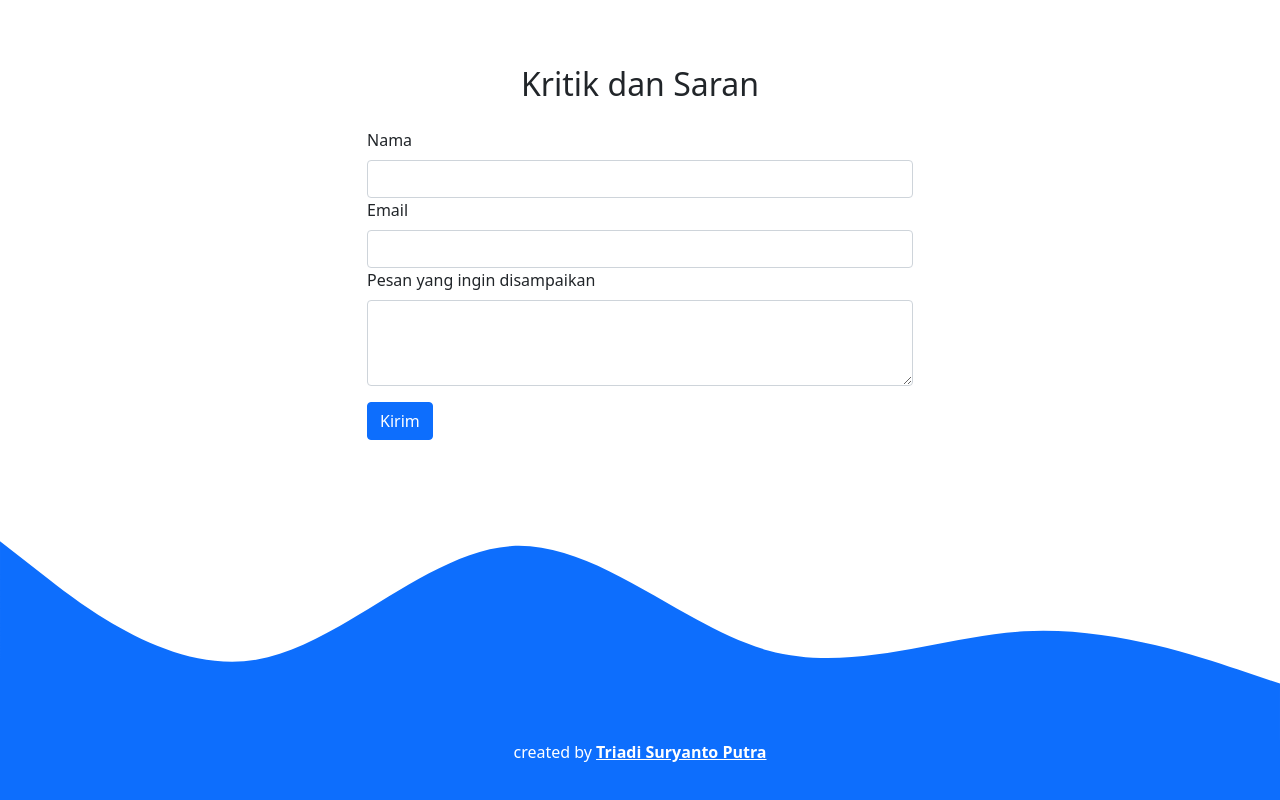
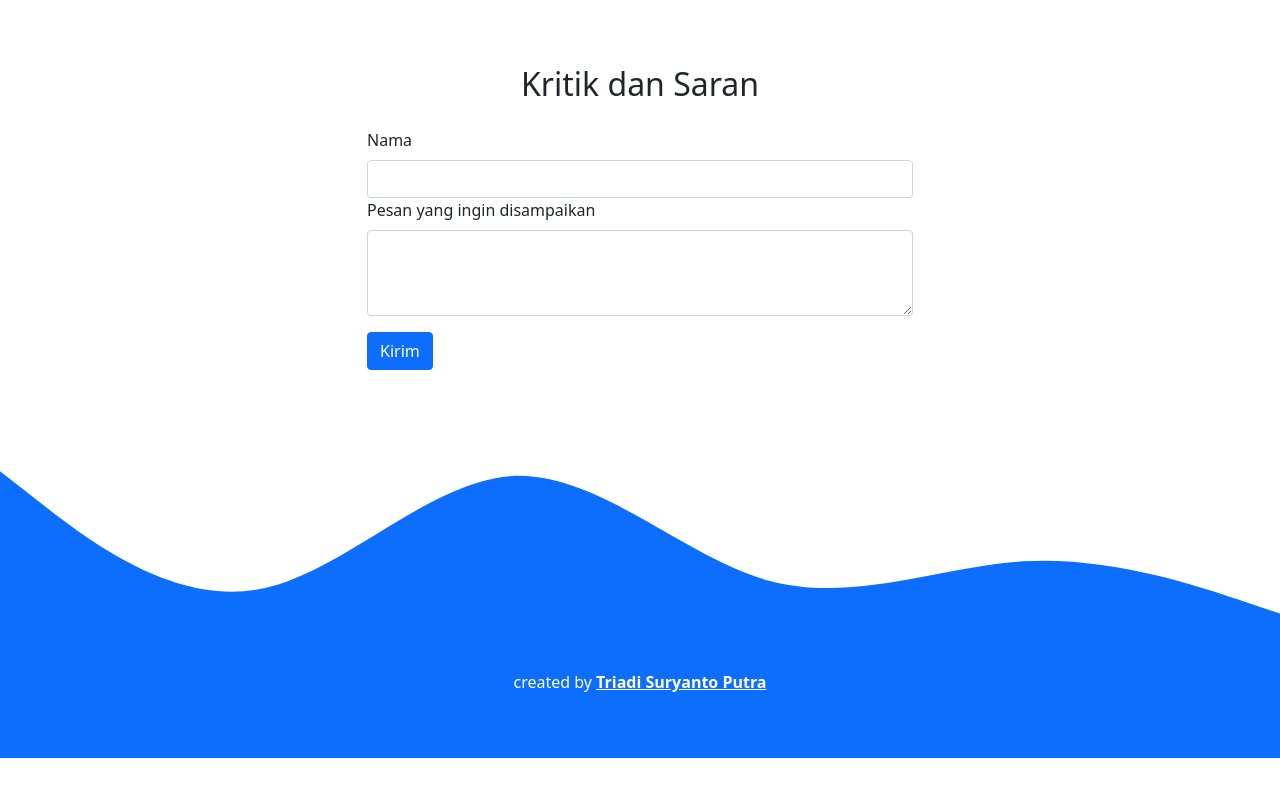
Before and after one commit to evosasori/evosasori, a plain HTML site: page index.html in a window 1280 px wide. Shown: the part 2429-3229 px from the top of the page. After the commit the page ends 3187 px from the top, so only its background shows below. Drawn offline with nearby package versions, Linux system fonts and the light colour scheme.

Commit message:
email hilang

```diff
--- a/index.html
+++ b/index.html
@@ -167,9 +167,6 @@
                 <input type="text" class="form-control" id="name" aria-describedby="name" name="nama" />
 
               <div class="mb-3">
-                <label for="email" class="form-label">Email</label>
-                <input type="email" class="form-control" id="email" aria-describedby="email" name="email" />
-              <div class="mb-3">
                   <label for="pesan" class="form-label">Pesan yang ingin disampaikan</label>
                   <textarea class="form-control" id="pesan" rows="3" name="pesan"></textarea>
                 </div>
```
